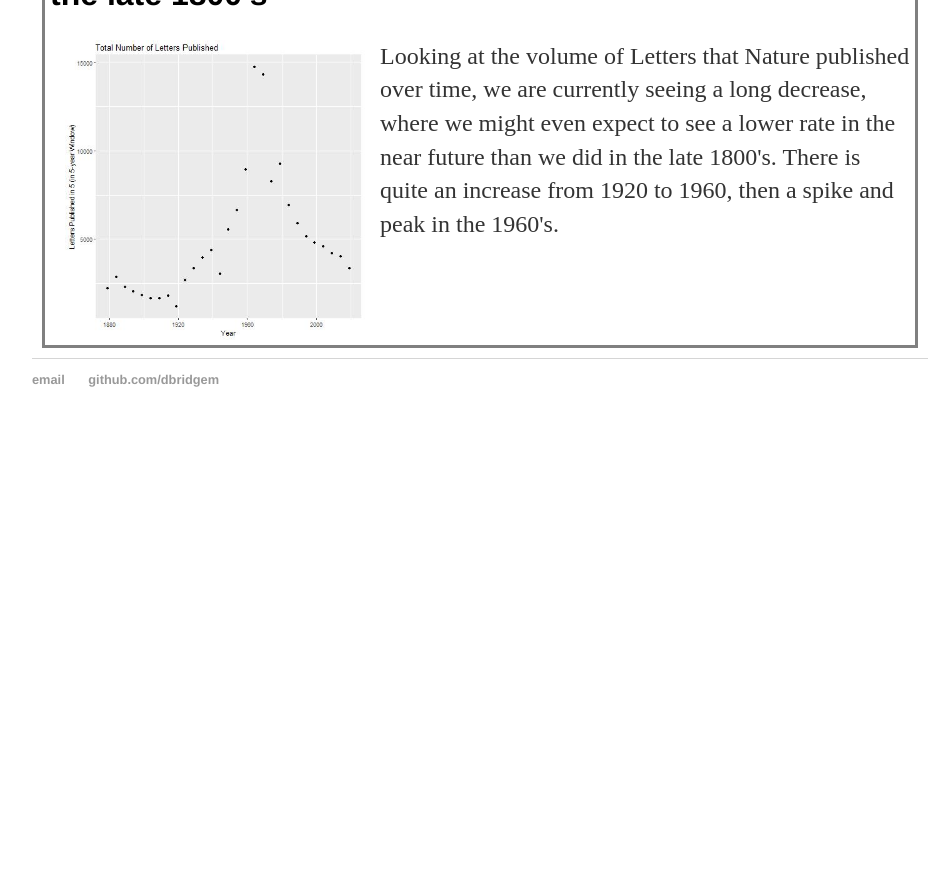
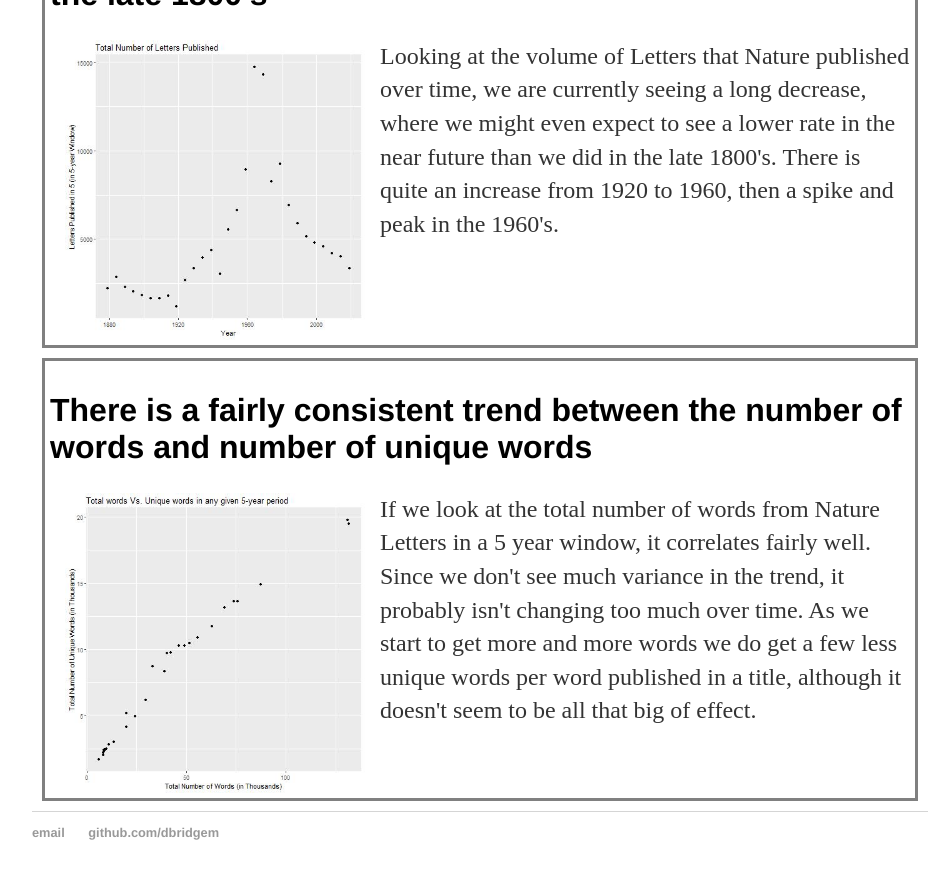
Before and after one commit to dbridgem/dbridgem.github.io, a Jekyll site: the page built from projects/nature_scraper/index.html, in a window 1280 px wide and 900 px high, scrolled down 1436 px. Shown: the top 879 px of the window, without its empty margins (160-1109 px from the left). Built offline with Jekyll 4.4.1, drawn with Linux system fonts in a browser that asks for light colours; before the commit the page ends 1883 px from its top, so only the background shows below that.

Commit message:
Update index.html

```diff
--- a/projects/nature_scraper/index.html
+++ b/projects/nature_scraper/index.html
@@ -41,3 +41,13 @@ title: Devon Bridgeman
 		even expect to see a lower rate in the near future than we did in the late 1800's. There is quite an increase from 1920 to 1960,
 		then a spike and peak in the 1960's.
 </div>
+
+<div class="finding">
+	<h2>
+		There is a fairly consistent trend between the number of words and number of unique words
+	</h2>
+	<p><img style = "padding: 0 15px; float: left;" img src = "WordsVUniquewords.jpg" alt ="Image_Placeholder.png"  height = 300 width = 300/>
+		If we look at the total number of words from Nature Letters in a 5 year window, it correlates fairly well. Since we don't
+		see much variance in the trend, it probably isn't changing too much over time. As we start to get more and more words
+		we do get a few less unique words per word published in a title, although it doesn't seem to be all that big of effect.
+</div>
```
